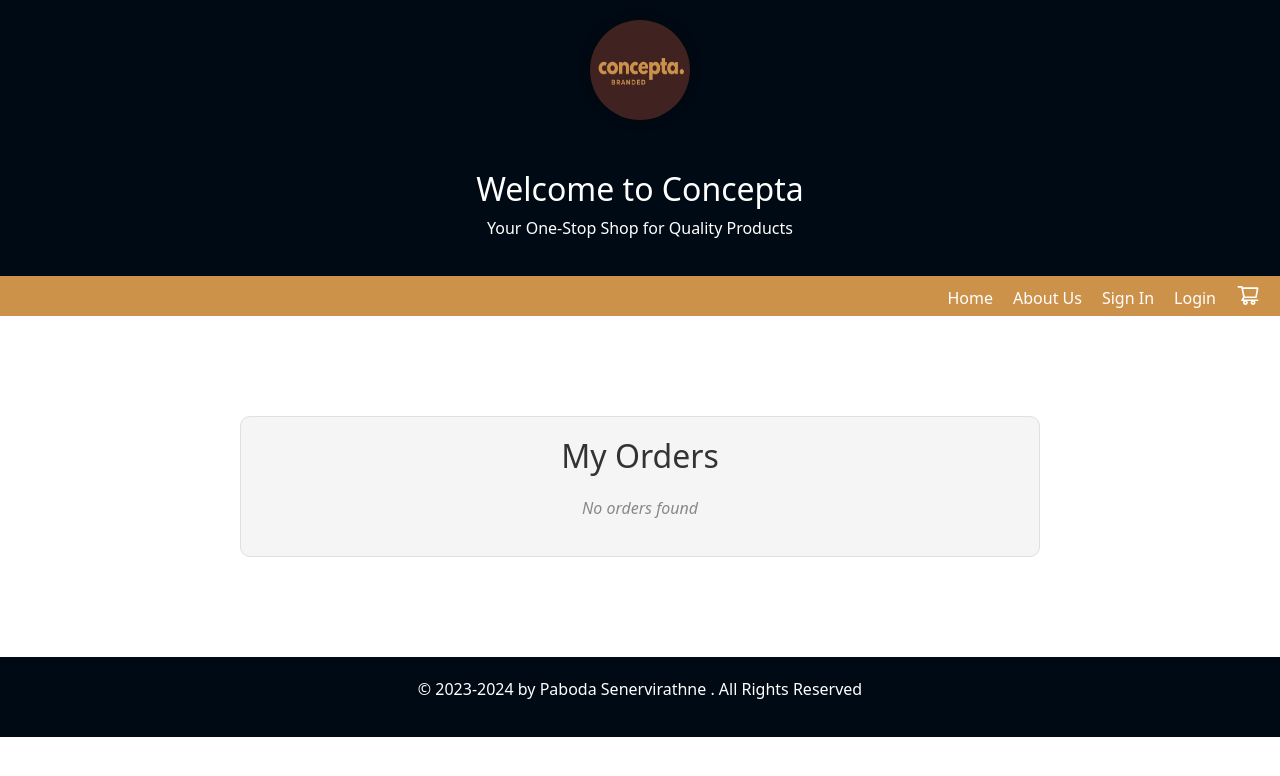
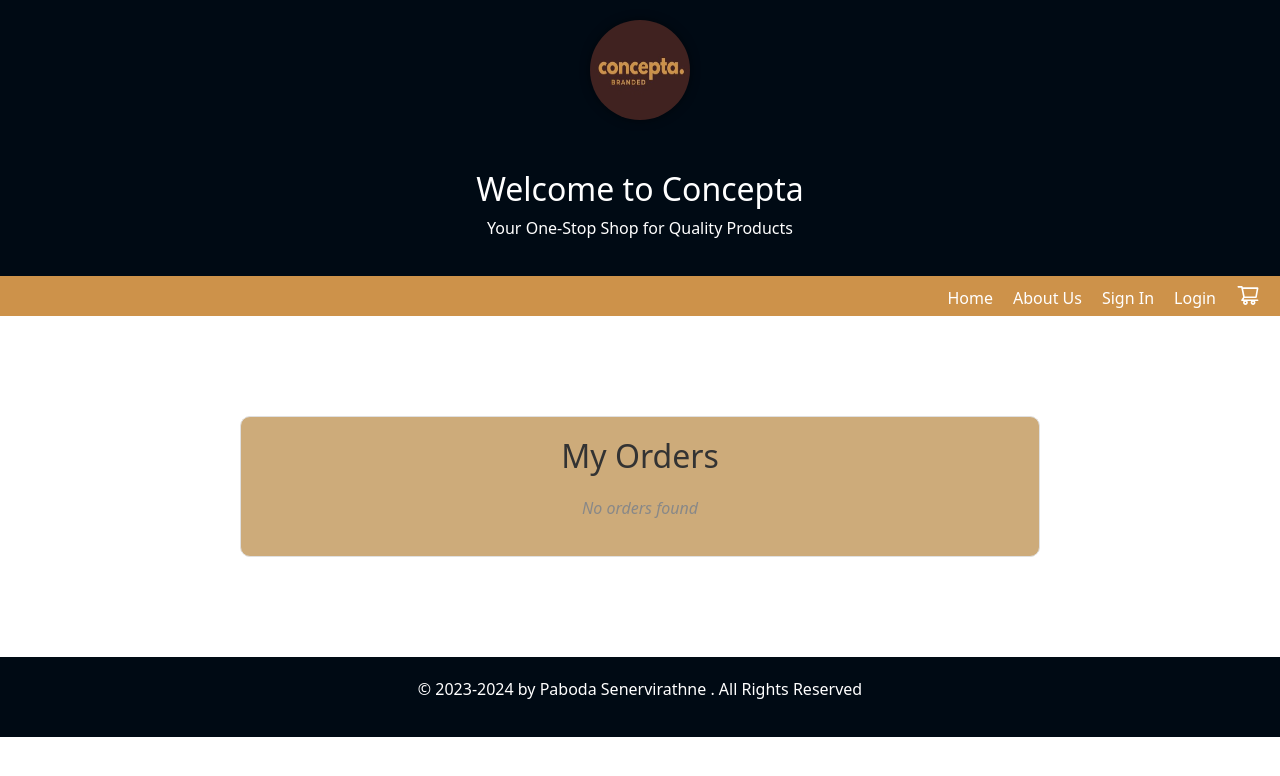
Before and after one commit to PabodaSenevirathne/QuickBuy-v2.0.0, a React (Create React App) app: page /my-orders in a window 1280 px wide. Shown: the top 776 px of the page. Built offline with nearby package versions, Linux system fonts and the light colour scheme.

Commit message:
bug fixed

```diff
--- a/src/styles/OrdersPage.css
+++ b/src/styles/OrdersPage.css
@@ -6,7 +6,8 @@
   border-radius: 10px;
   margin-top: 100px;
   margin-bottom: 100px;
-  background-color: #f5f5f5;
+  background-color: #CDAB7A;
+  ;
 }
 
 .order-page h2 {
@@ -28,7 +29,8 @@
 }
 
 .order-page th {
-  background-color: #f0f0f0;
+  background-color: #CDAB7A;
+  ;
 }
 
 .order-page tbody tr:hover {
```
